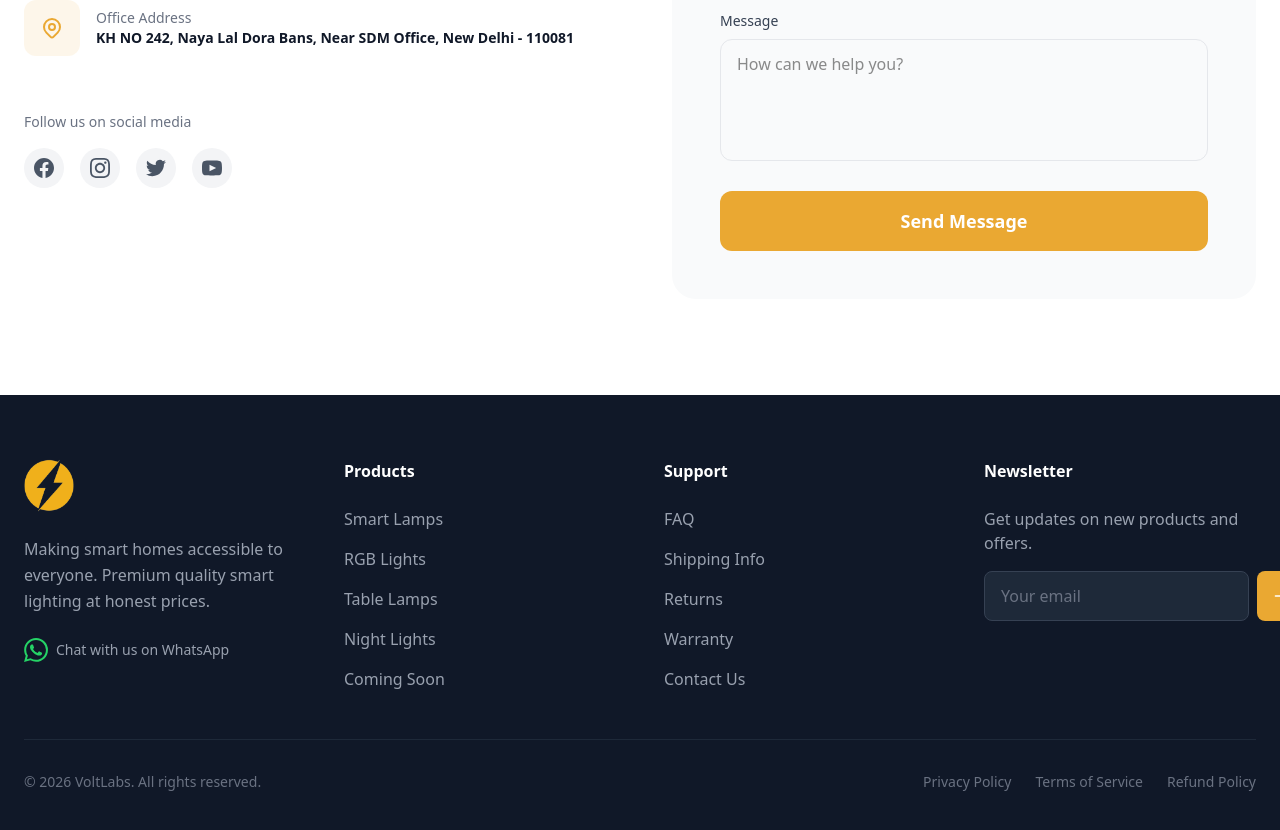
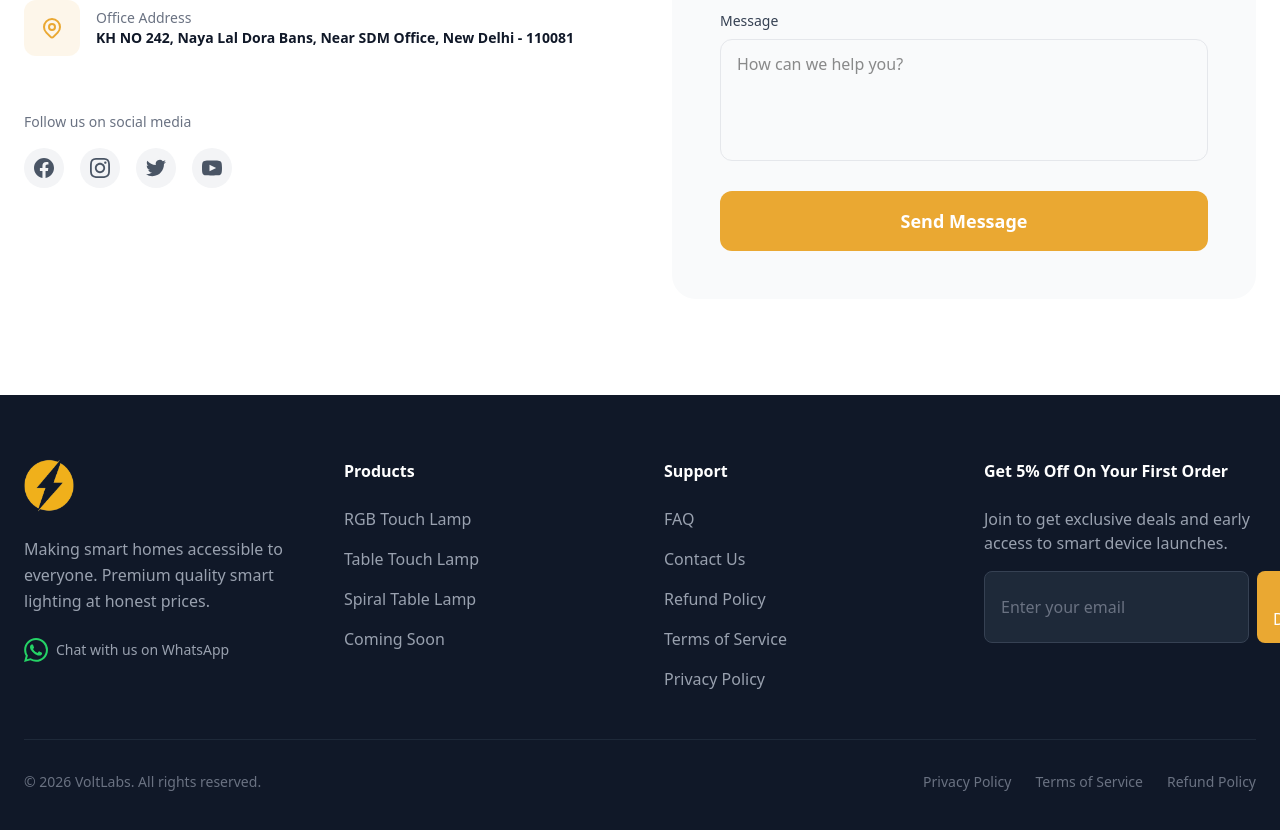
Before and after one commit to theakhleshkumar/voltlabs-website, a Next.js app: page / in a window 1280 px wide. Shown: the part 7001-7831 px from the top of the page. Built offline with nearby package versions, Linux system fonts and the light colour scheme.

Commit message:
Update Footer: match Products and Support sections with actual pages

```diff
--- a/components/Footer.tsx
+++ b/components/Footer.tsx
@@ -28,7 +28,7 @@ const Footer = () => (
         <div>
           <h4 className="text-white font-semibold mb-6">Products</h4>
           <ul className="space-y-4">
-            {["Smart Lamps", "RGB Lights", "Table Lamps", "Night Lights", "Coming Soon"].map((item) => (
+            {["RGB Touch Lamp", "Table Touch Lamp", "Spiral Table Lamp", "Coming Soon"].map((item) => (
               <li key={item}>
                 <a href="#products" className="text-gray-400 hover:text-[#EAA832] transition-colors">{item}</a>
               </li>
@@ -39,30 +39,38 @@ const Footer = () => (
         <div>
           <h4 className="text-white font-semibold mb-6">Support</h4>
           <ul className="space-y-4">
-            {["FAQ", "Shipping Info", "Returns", "Warranty", "Contact Us"].map((item) => (
-              <li key={item}>
-                <a href="#faq" className="text-gray-400 hover:text-[#EAA832] transition-colors">{item}</a>
-              </li>
-            ))}
+            <li>
+              <a href="#faq" className="text-gray-400 hover:text-[#EAA832] transition-colors">FAQ</a>
+            </li>
+            <li>
+              <a href="#contact" className="text-gray-400 hover:text-[#EAA832] transition-colors">Contact Us</a>
+            </li>
+            <li>
+              <Link href="/refund-policy" className="text-gray-400 hover:text-[#EAA832] transition-colors">Refund Policy</Link>
+            </li>
+            <li>
+              <Link href="/terms-of-service" className="text-gray-400 hover:text-[#EAA832] transition-colors">Terms of Service</Link>
+            </li>
+            <li>
+              <Link href="/privacy-policy" className="text-gray-400 hover:text-[#EAA832] transition-colors">Privacy Policy</Link>
+            </li>
           </ul>
         </div>
 
         <div>
-          <h4 className="text-white font-semibold mb-6">Newsletter</h4>
-          <p className="text-gray-400 mb-4">Get updates on new products and offers.</p>
+          <h4 className="text-white font-semibold mb-6">Get 5% Off On Your First Order</h4>
+          <p className="text-gray-400 mb-4">Join to get exclusive deals and early access to smart device launches.</p>
           <form className="flex gap-2">
             <input
               type="email"
-              placeholder="Your email"
+              placeholder="Enter your email"
               className="flex-1 px-4 py-3 bg-gray-800 rounded-lg border border-gray-700 text-white placeholder-gray-500 focus:border-[#EAA832] outline-none transition-all"
             />
             <button
               type="submit"
               className="bg-[#EAA832] hover:bg-[#D4922A] text-white px-4 py-3 rounded-lg transition-all"
             >
-              <svg className="w-5 h-5" fill="none" stroke="currentColor" viewBox="0 0 24 24">
-                <path strokeLinecap="round" strokeLinejoin="round" strokeWidth={2} d="M14 5l7 7m0 0l-7 7m7-7H3" />
-              </svg>
+              Get Discount
             </button>
           </form>
         </div>
```
